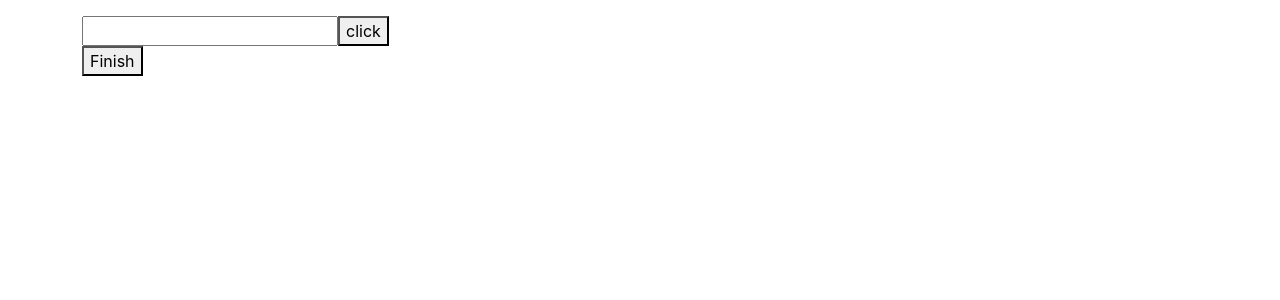
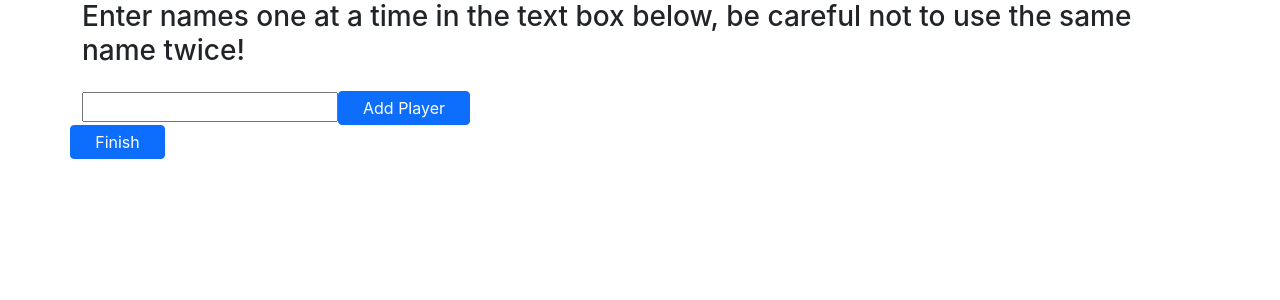
Before and after one commit to isaackelly0/life-counter, a React (Create React App) app: page / in a window 1280 px wide. Shown: the top 300 px of the page. Built offline with nearby package versions, Linux system fonts and the light colour scheme.

Commit message:
making the appearance more appealing

```diff
--- a/src/components/Card.css
+++ b/src/components/Card.css
@@ -1,6 +1,14 @@
 .btn{
-    padding: 0 1.5em;
+    padding: 0.25em 1.5em;
+}
+.box {
+    display: flex;
+    justify-content: center;
+}
+h4{
+    justify-self: center;
 }
 ul{
     list-style: none;
+    padding-left: 0%;
 }
--- a/src/components/Card.js
+++ b/src/components/Card.js
@@ -4,13 +4,18 @@ import uniqid from "uniqid";
 import './Card.css';
 const Card = (props) => {
     return(
-        <div className="col-md-6 col-lg-4">
-            <h4>{props.name}</h4>
+        <div className="col-sm-12 col-md-6 col-lg-3">
+            <div>
+            <span className="box">
+                <h4>{props.name}</h4>
+            </span>
             <Counter/>
-            <h5>Commander Damage from:</h5>
+
+            <h5 className="box">Commander Damage from:</h5>
             <ul>
-                {props.enemies.map((enemy)=>{return(<li key={uniqid()}><h4>{enemy}</h4><Command/></li>)})}
+                {props.enemies.map((enemy)=>{return(<li key={uniqid()}><span className="box"><h4>{enemy}</h4></span><Command/></li>)})}
             </ul>
+            </div>
         </div>
     )
 }
--- a/src/components/Command.js
+++ b/src/components/Command.js
@@ -4,9 +4,9 @@ const Command = () => {
     const [count, setCount] = useState(0);
     return (
         <div className="section">
-            <button className="btn btn-warning"onClick={()=>{setCount(count - 1)}}>-</button>
+            <button className="btn btn-danger"onClick={()=>{setCount(count - 1)}}>-</button>
             <span>{count}</span>
-            <button className="btn btn-warning" onClick={()=>{setCount(count + 1)}}>+</button>
+            <button className="btn btn-primary" onClick={()=>{setCount(count + 1)}}>+</button>
         </div>
     )
 }
--- a/src/components/Counter.css
+++ b/src/components/Counter.css
@@ -1,4 +1,5 @@
 .section{
     display: flex;
     justify-content: space-around;
+    align-items: center;
 }
--- a/src/components/Counter.js
+++ b/src/components/Counter.js
@@ -4,7 +4,7 @@ const Counter = () => {
     const [count, setCount] = useState(40);
     return (
         <div className="section">
-            <button className="btn btn-primary" onClick={()=>{setCount(count - 1)}}>-</button>
+            <button className="btn btn-danger" onClick={()=>{setCount(count - 1)}}>-</button>
             <span>{count}</span>
             <button className="btn btn-primary"onClick={()=>{setCount(count + 1)}}>+</button>
         </div>
--- a/src/components/Prompt.js
+++ b/src/components/Prompt.js
@@ -5,18 +5,20 @@ const Prompt = (props) => {
     const [text, setText] = useState(" ")
     const handleSubmit = (e) => {
         e.preventDefault();
-        props.fn(text)
+        props.fn(text);
+        setText('');
     }
     return(
-        <div>
+        <div className="row">
+            <h3>Enter names one at a time in the text box below, be careful not to use the same name twice!</h3>
             <ul>
                 {props.list.map(player=>{return(<li key={uniqid()}>{player}</li>)})}
             </ul>
             <form autoComplete="off" onSubmit={handleSubmit}>
                 <input type="text" onChange={e=>setText(e.target.value)} value={text}></input>
-                <button type="submit">click</button>
+                <button className="btn btn-primary"type="submit">Add Player</button>
             </form>
-            <button onClick={()=>{props.finish(false)}}>Finish</button>
+            <button className="btn btn-primary col-1" onClick={()=>{props.finish(false)}}>Finish</button>
         </div>
     )
 }
```
